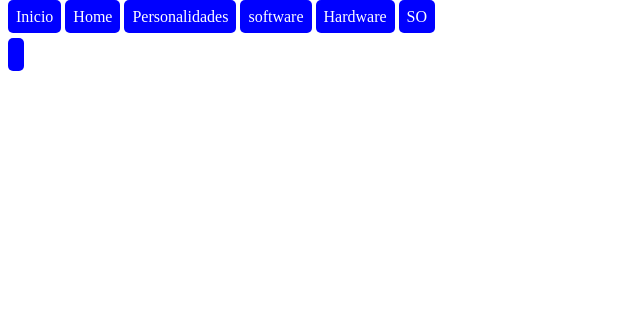
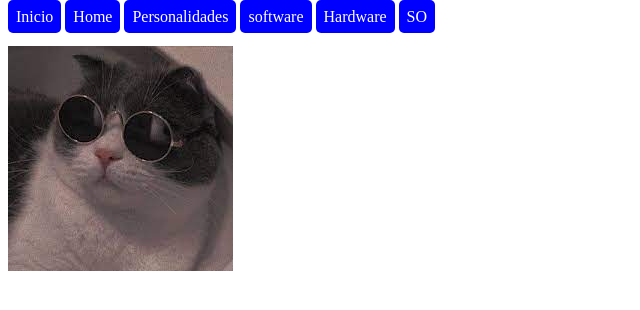
Before and after one commit to annaalima-del/site, a plain HTML site: page home.html in a window 1280 px wide. Shown: the whole page, without its empty margins (0-640 px from the left). Drawn offline with Linux system fonts and the light colour scheme.

Commit message:
Update home.html
frty4yt

```diff
--- a/home.html
+++ b/home.html
@@ -29,7 +29,7 @@ margin-bottom:20px;
 <a href="hardware.html">Hardware</a>
 <a href="so.html">SO</a>
 </div>
-<a href=<img src="imagens/gatinho fofo.jpg" />
+<img src="imagens/gatinho fofo.jpg" />
 </body>
 
 </html>
```
